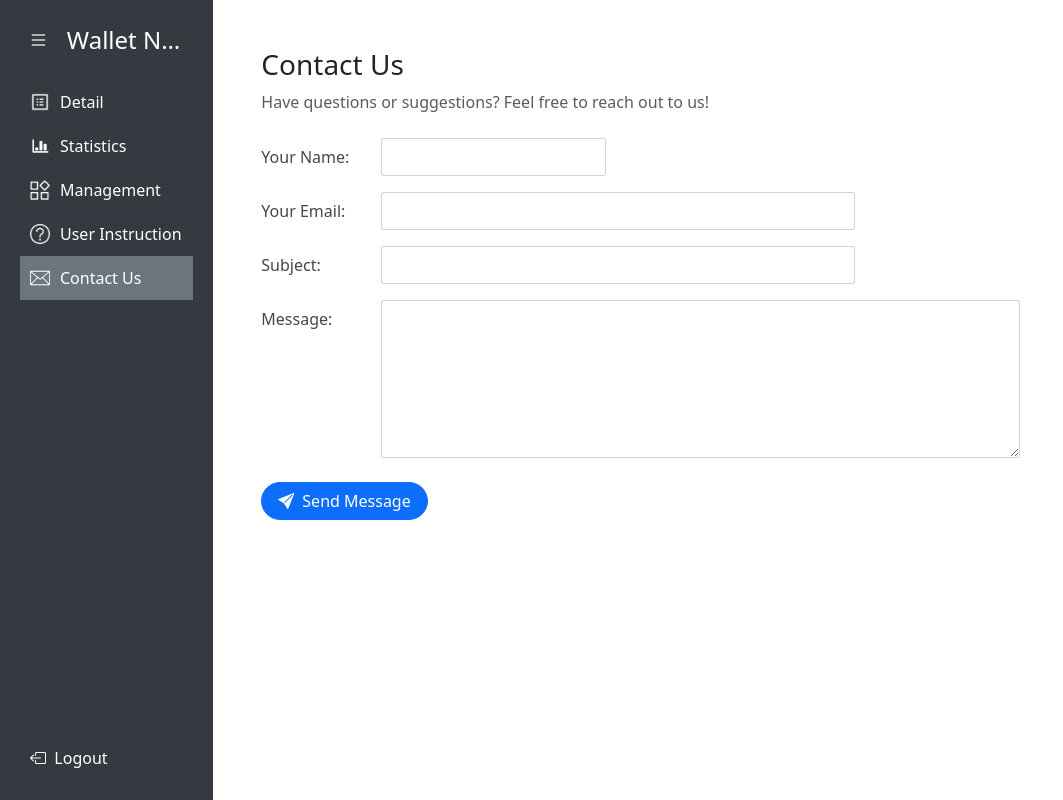
After one commit to Elliooot/Personal-Financial-Tracker, a Django app: page /contact/ in a window 1280 px wide. The commit adds this page. Shown: the whole page, without its empty margins (0-1063 px from the left). Run offline with Django 5.2, Linux system fonts and the light colour scheme; the visitor is signed in with stand-in values (Sample User, id 1); some libraries are stand-ins or nearby versions.

Commit message:
add contact us page and collapse sidebar

```diff
--- a/finance/views.py
+++ b/finance/views.py
@@ -249,11 +249,129 @@ def toggle_save_transaction(request):
     except Exception as e:
         return JsonResponse({'status': 'error', 'message': str(e)}, status=500)
 
+@login_required
+def statistics_view(request):
+    return render(request, 'statistics.html', {})
 
+def get_transaction_dates(request):
+    # Get Year and Month from Transactions
+    transactions = Transaction.objects.all()
 
-def statistics_view(request):
+    months_by_year = {}
+    years = set()
 
-    return render(request, 'statistics.html', {})
+    for transaction in transactions:
+        year = transaction.date.year
+        month = transaction.date.month
+        years.add(year)
+
+        if year not in months_by_year:
+            months_by_year[year] = set()
+        months_by_year[year].add(month)
+
+    years_list = sorted(list(years), reverse=True)
+    months_by_year = {
+        year: sorted(list(months))
+        for year, months in months_by_year.items()
+    }
+
+    return JsonResponse({
+        'years': years_list,
+        'monthsByYear': months_by_year
+    })
+
+def get_statistics_data(request):
+    try:
+        year = request.GET.get('year')
+        month = request.GET.get('month')
+        mode = request.GET.get('mode', 'year')
+
+        # initialize data structure
+        monthly_data = {str(i): {'income': 0, 'expense': 0} for i in range(1, 13)}
+        daily_data = {}
+        expense_by_category = {}
+        income_by_category = {}
+        category_budgets = {}
+        total_income = 0
+        total_expense = 0
+        total_budget = 0
+
+        try:
+            base_query = Transaction.objects.filter(date__year=year)
+        except Exception:
+            base_query = Transaction.objects.none()
+
+        # handle monthly view
+        if mode == 'month' and month:
+            year_int = int(year)
+            month_int = int(month)
+            days_in_month = calendar.monthrange(year_int, month_int)[1]
+            daily_data = {str(i): {'income': 0, 'expense': 0} for i in range(1, days_in_month + 1)}
+            transactions = base_query.filter(date__month=month_int)
+            # handle budget data
+            budgets = Budget.objects.filter(
+                period__year=int(year),
+                period__month=int(month)
+            )
+            total_budget = sum(float(b.budget_amount) for b in budgets)
+        else:
+            transactions = base_query
+            # handle budget data
+            budgets = Budget.objects.filter(period__year=int(year))
+            total_budget = sum(float(b.budget_amount) for b in budgets)
+
+        # handle transactions
+        for transaction in transactions:
+            try:
+                amount = abs(float(transaction.amount))
+                month_num = str(transaction.date.month)
+                day_num = str(transaction.date.day)
+                category = transaction.category.name if transaction.category else 'Uncategorized'
+
+                if transaction.transaction_type:  # Income
+                    monthly_data[month_num]['income'] += amount
+                    total_income += amount
+                    income_by_category[category] = income_by_category.get(category, 0) + amount
+
+                    if mode == 'month' and month and day_num in daily_data:
+                        daily_data[day_num]['income'] += amount
+                else:  # Expense
+                    monthly_data[month_num]['expense'] += amount
+                    total_expense += amount
+                    expense_by_category[category] = expense_by_category.get(category, 0) + amount
+
+                    # handle daily expense data
+                    if mode == 'month' and month and day_num in daily_data:
+                        daily_data[day_num]['expense'] += amount
+            except Exception:
+                continue
+
+        # handle category budgets
+        for budget in budgets:
+            category_name = budget.category.name
+            category_budgets[category_name] = category_budgets.get(category_name, 0) + float(budget.budget_amount)
+
+        response_data = {
+            'income': float(total_income),
+            'expense': float(total_expense),
+            'balance': float(total_income - total_expense),
+            'monthly_data': monthly_data,
+            'expense_by_category': expense_by_category,
+            'income_by_category': income_by_category,
+            'budget_data': {
+                'total_budget': total_budget,
+                'used_budget': float(total_expense),
+                'category_budgets': category_budgets
+            }
+        }
+
+        if mode == 'month' and month:
+            response_data['daily_data'] = daily_data
+
+        return JsonResponse(response_data)
+
+    except Exception as e:
+        return JsonResponse({'error': str(e)}, status=500)
 
 def management_view(request):
     # 獲取所有類別對象並計算交易數量和金額總和
@@ -559,7 +677,6 @@ def delete_account_view(request):
     return JsonResponse({'status': 'error', 'message': 'Method not allowed'}, status=405)
 
 @csrf_exempt
-
 def get_accounts_view(request):
     try:
         accounts = Account.objects.filter(user=request.user)
@@ -576,127 +693,22 @@ def get_accounts_view(request):
     except Exception as e:
         return JsonResponse({'status': 'error', 'message': f'Get accounts failed: {str(e)}'}, status=500)
 
-
-def get_transaction_dates(request):
-    # Get Year and Month from Transactions
-    transactions = Transaction.objects.all()
-
-    months_by_year = {}
-    years = set()
-
-    for transaction in transactions:
-        year = transaction.date.year
-        month = transaction.date.month
-        years.add(year)
-
-        if year not in months_by_year:
-            months_by_year[year] = set()
-        months_by_year[year].add(month)
-
-    years_list = sorted(list(years), reverse=True)
-    months_by_year = {
-        year: sorted(list(months))
-        for year, months in months_by_year.items()
-    }
-
-    return JsonResponse({
-        'years': years_list,
-        'monthsByYear': months_by_year
-    })
-
-def get_statistics_data(request):
-    try:
-        year = request.GET.get('year')
-        month = request.GET.get('month')
-        mode = request.GET.get('mode', 'year')
-
-        # initialize data structure
-        monthly_data = {str(i): {'income': 0, 'expense': 0} for i in range(1, 13)}
-        daily_data = {}
-        expense_by_category = {}
-        income_by_category = {}
-        category_budgets = {}
-        total_income = 0
-        total_expense = 0
-        total_budget = 0
-
-        try:
-            base_query = Transaction.objects.filter(date__year=year)
-        except Exception:
-            base_query = Transaction.objects.none()
-
-        # handle monthly view
-        if mode == 'month' and month:
-            year_int = int(year)
-            month_int = int(month)
-            days_in_month = calendar.monthrange(year_int, month_int)[1]
-            daily_data = {str(i): {'income': 0, 'expense': 0} for i in range(1, days_in_month + 1)}
-            transactions = base_query.filter(date__month=month_int)
-            # handle budget data
-            budgets = Budget.objects.filter(
-                period__year=int(year),
-                period__month=int(month)
-            )
-            total_budget = sum(float(b.budget_amount) for b in budgets)
-        else:
-            transactions = base_query
-            # handle budget data
-            budgets = Budget.objects.filter(period__year=int(year))
-            total_budget = sum(float(b.budget_amount) for b in budgets)
-
-        # handle transactions
-        for transaction in transactions:
-            try:
-                amount = abs(float(transaction.amount))
-                month_num = str(transaction.date.month)
-                day_num = str(transaction.date.day)
-                category = transaction.category.name if transaction.category else 'Uncategorized'
-
-                if transaction.transaction_type:  # Income
-                    monthly_data[month_num]['income'] += amount
-                    total_income += amount
-                    income_by_category[category] = income_by_category.get(category, 0) + amount
-
-                    if mode == 'month' and month and day_num in daily_data:
-                        daily_data[day_num]['income'] += amount
-                else:  # Expense
-                    monthly_data[month_num]['expense'] += amount
-                    total_expense += amount
-                    expense_by_category[category] = expense_by_category.get(category, 0) + amount
-
-                    # handle daily expense data
-                    if mode == 'month' and month and day_num in daily_data:
-                        daily_data[day_num]['expense'] += amount
-            except Exception:
-                continue
-
-        # handle category budgets
-        for budget in budgets:
-            category_name = budget.category.name
-            category_budgets[category_name] = category_budgets.get(category_name, 0) + float(budget.budget_amount)
-
-        response_data = {
-            'income': float(total_income),
-            'expense': float(total_expense),
-            'balance': float(total_income - total_expense),
-            'monthly_data': monthly_data,
-            'expense_by_category': expense_by_category,
-            'income_by_category': income_by_category,
-            'budget_data': {
-                'total_budget': total_budget,
-                'used_budget': float(total_expense),
-                'category_budgets': category_budgets
-            }
-        }
-
-        if mode == 'month' and month:
-            response_data['daily_data'] = daily_data
-
-        return JsonResponse(response_data)
-
-    except Exception as e:
-        return JsonResponse({'error': str(e)}, status=500)
-
-
+@login_required
 def user_instruction(request):
     return render(request, 'user_instruction.html')
+
+@login_required
+def contact_view(request):
+    if request.method == 'POST':
+        name = request.POST.get('name')
+        email = request.POST.get('email')
+        subject = request.POST.get('subject')
+        message = request.POST.get('message')
+
+        # Here you can add code to handle the form submission
+        # For example, send an email or save to database
+
+        messages.success(request, 'Thank you for your message. We will get back to you soon!')
+        return redirect('contact')
+
+    return render(request, 'contact.html')
--- a/personal_finance_tracker/urls.py
+++ b/personal_finance_tracker/urls.py
@@ -28,6 +28,8 @@ urlpatterns = [
     path('detail/', views.detail_view, name='detail'),
     path('statistics/', views.statistics_view, name='statistics'),
     path('management/', views.management_view, name='management'),
+    path('user-instruction/', views.user_instruction, name='user_instruction'),
+    path('contact/', views.contact_view, name='contact'),
     path('add-transaction/', views.add_transaction_view, name='add_transaction'),
     path('delete-transaction/', delete_transaction_view, name='delete_transaction'),
     path('api/transactions/dates/', views.get_transaction_dates, name='transaction_dates'),
@@ -43,7 +45,6 @@ urlpatterns = [
     path('delete-currency/', views.delete_currency_view, name='delete_currency'),
     path('add-account/', views.add_account_view, name='add_account'),
     path('delete-account/', views.delete_account_view, name='delete_account'),
-    path('user-instruction/', views.user_instruction, name='user_instruction'),
     path('get-accounts/', views.get_accounts_view, name='get_accounts'),
     path('toggle-save-transaction/', views.toggle_save_transaction, name='toggle_save_transaction'),
 ]
--- a/templates/base.html
+++ b/templates/base.html
@@ -29,6 +29,35 @@
       background: #343a40;
       color: white;
       padding: 20px;
+      transition: all 0.3s ease;
+      position: fixed;
+      z-index: 1000;
+    }
+    .sidebar.collapsed {
+      width: 60px !important;
+      padding: 20px 10px;
+    }
+    .sidebar.collapsed .sidebar-text,
+    .sidebar.collapsed h4 {
+      display: none;
+    }
+    /* .sidebar.collapsed .sidebar-logo {
+      margin-right: 0;
+    } */
+    .sidebar.collapsed .logout-btn {
+      left: 10px;
+      /* width: 40px; */
+      justify-content: center;
+    }
+    .sidebar.collapsed .logout-btn span {
+      display: none;
+    }
+    .main-content {
+      transition: all 0.3s ease;
+      margin-left: 16.666667%;
+    }
+    .main-content.expanded {
+      margin-left: 60px;
     }
     .sidebar a {
       color: white;
@@ -36,8 +65,10 @@
       display: flex;
       align-items: center;
       padding: 10px;
-    }
-    .sidebar a:hover {
+      white-space: nowrap;
+    }
+    .sidebar a:hover,
+    .hamburger-btn:hover {
       background: #495057;
     }
     .active {
@@ -65,6 +96,41 @@
       height: 25px;
       font-size: 10px;
     }
+    .hamburger-btn {
+      position: relative;
+      background: none;
+      border: none;
+      color: white;
+      cursor: pointer;
+      width: 40px;
+      height: 40px;
+      display: flex;
+      align-items: center;
+      justify-content: center;
+    }
+    .hamburger-btn i {
+      font-size: 20px;
+      margin: 0;
+    }
+    .sidebar.collapsed .hamburger-btn {
+      width: 40px;
+      height: 40px;
+      padding: 10px;
+    }
+    .title-container {
+      display: flex;
+      align-items: center;
+      margin-bottom: 20px;
+      width: 100%;
+      overflow: hidden;
+    }
+    .title-container h4 {
+      margin: 0;
+      margin-left: 10px;
+      white-space: nowrap;
+      overflow: hidden;
+      text-overflow: ellipsis;
+    }
   </style>
 </head>
 <body>
@@ -72,31 +138,40 @@
     <div class="row">
       <!-- Side Bar -->
       <nav class="col-md-2 d-md-block sidebar">
-        <h4>Wallet Notes</h4>
+        <div class="title-container">
+          <button class="hamburger-btn">
+            <i class="bi bi-list"></i>
+          </button>
+          <h4>Wallet Notes</h4>
+        </div>
         <a href="{% url 'detail' %}" id="detail-link" class="{% block active_detail %}{% endblock %}">
           <img src="{% static 'img/detail.png' %}" alt="Detail Logo" class="sidebar-logo">
-          Detail
+          <span class="sidebar-text">Detail</span>
         </a>
         <a href="{% url 'statistics' %}" id="statistics-link" class="{% block active_statistics %}{% endblock %}">
           <img src="{% static 'img/statistics.png' %}" alt="Statistics Logo" class="sidebar-logo">
-          Statistics
+          <span class="sidebar-text">Statistics</span>
         </a>
         <a href="{% url 'management' %}" id="management-link" class="{% block active_management %}{% endblock %}">
           <img src="{% static 'img/management.png' %}" alt="Management Logo" class="sidebar-logo">
-           Management
+          <span class="sidebar-text">Management</span>
         </a>
         <a href="{% url 'user_instruction' %}" id="user-instruction-link" class="{% block active_user_instruction %}{% endblock %}">
           <img src="{% static 'img/instruction.png' %}" alt="User Instruction Logo" class="sidebar-logo">
-          User Instruction
-
+          <span class="sidebar-text">User Instruction</span>
+        </a>
+        <a href="{% url 'contact' %}" id="contact-link" class="{% block active_contact %}{% endblock %}">
+          <img src="{% static 'img/contact.png' %}" alt="Contact Logo" class="sidebar-logo">
+          <span class="sidebar-text">Contact Us</span>
         </a>
         <a href="{% url 'logout' %}" class="logout-btn">
-          <i class="bi bi-box-arrow-left"></i>&nbsp;&nbsp;Logout
+          <i class="bi bi-box-arrow-left"></i>
+          <span>&nbsp;&nbsp;Logout</span>
         </a>
       </nav>
 
       <!-- Main Content -->
-      <main class="col-md-10 p-4">
+      <main class="col-md-10 p-4 main-content">
         {% block content %}{% endblock %}
       </main>
     </div>
@@ -406,10 +481,58 @@
       category: 'all'
     }
 
-    // document.getElementById('sidebarToggle').addEventListener('click', function() {
-    //   const sidebar = document.querySelector('.sidebar');
-    //   sidebar.classList.toggle('collapsed');
-    // });
+    // Sidebar collapse
+    document.addEventListener('DOMContentLoaded', function() {
+      const toggleBtn = document.querySelector('.hamburger-btn');
+      const sidebar = document.querySelector('.sidebar');
+      const mainContent = document.querySelector('.main-content');
+
+      // Function to check if device is mobile
+      function isSmallScreen() {
+        return window.innerWidth <= 768;
+      }
+
+      // Initialize sidebar state based on screen size
+      function initializeSidebarState() {
+        const savedState = localStorage.getItem('sidebarCollapsed');
+
+        if (savedState !== null) {
+          if (savedState === 'true') {
+            sidebar.classList.add('collapsed');
+            mainContent.classList.add('expanded');
+          }
+          return;
+        }
+
+        // Set default state based on screen size
+        if (isSmallScreen()) {
+          sidebar.classList.add('collapsed');
+          mainContent.classList.add('expanded');
+          localStorage.setItem('sidebarCollapsed', 'true');
+        } else {
+          sidebar.classList.remove('collapsed');
+          mainContent.classList.remove('expanded');
+          localStorage.setItem('sidebarCollapsed', 'false');
+        }
+      }
+
+      // Initialize on page load
+      initializeSidebarState();
+
+      // Handle window resize
+      window.addEventListener('resize', function() {
+        // Only change state if there's no saved preference
+        if (localStorage.getItem('sidebarCollapsed') === null) {
+          initializeSidebarState();
+        }
+      });
+
+      toggleBtn.addEventListener('click', function() {
+        sidebar.classList.toggle('collapsed');
+        mainContent.classList.toggle('expanded');
+        localStorage.setItem('sidebarCollapsed', sidebar.classList.contains('collapsed'));
+      });
+    });
 
     // Filter transactions
     function getFilteredTransactions(){
--- /dev/null
+++ b/templates/contact.html
@@ -0,0 +1,78 @@
+{% extends 'base.html' %}
+
+{% block title %}Contact Us - Wallet Notes{% endblock %}
+
+{% block active_contact %}active{% endblock %}
+
+{% block content %}
+
+<style>
+    .contact-form label {
+      color: #474747;
+      width: 120px;
+    }
+
+    .contact-form .form-control {
+      border-radius: 2px;
+      border: 1px solid #ced4da;
+    }
+
+    .contact-form .btn-primary:hover {
+      background-color: #0b5ed7;
+      transform: translateY(-1px);
+      box-shadow: 0 4px 8px rgba(0,0,0,0.1);
+    }
+</style>
+
+<div id="contact-page" class="p-4">
+  <h3>Contact Us</h3>
+  <p class="text-muted mb-4">Have questions or suggestions? Feel free to reach out to us!</p>
+
+  {% if messages %}
+  {% for message in messages %}
+  <div class="alert alert-{{ message.tags }} mb-4">
+    {{ message }}
+  </div>
+  {% endfor %}
+  {% endif %}
+
+  <form method="post" class="contact-form">
+    {% csrf_token %}
+    <div class="form-group row mb-3">
+      <label for="name" class="col-sm-2 col-form-label">Your Name:</label>
+      <div class="col-sm-3">
+        <input type="text" class="form-control" id="name" name="name" required>
+      </div>
+    </div>
+
+    <div class="form-group row mb-3">
+      <label for="email" class="col-sm-2 col-form-label">Your Email:</label>
+      <div class="col-sm-6">
+        <input type="email" class="form-control" id="email" name="email" required>
+      </div>
+    </div>
+
+    <div class="form-group row mb-3">
+      <label for="subject" class="col-sm-2 col-form-label">Subject:</label>
+      <div class="col-sm-6">
+        <input type="text" class="form-control" id="subject" name="subject" required>
+      </div>
+    </div>
+
+    <div class="form-group row mb-4">
+      <label for="message" class="col-sm-2 col-form-label">Message:</label>
+      <div class="col-sm-8">
+        <textarea class="form-control" id="message" name="message" rows="6" required></textarea>
+      </div>
+    </div>
+
+    <div class="form-group row">
+      <div class="col-sm-8">
+        <button type="submit" class="btn btn-primary px-3 rounded-pill">
+          <i class="bi bi-send-fill me-2"></i>Send Message
+        </button>
+      </div>
+    </div>
+  </form>
+</div>
+{% endblock %}
```
Also changed, not shown: static/img/contact.png (added), static/img/instruction.png (added).
